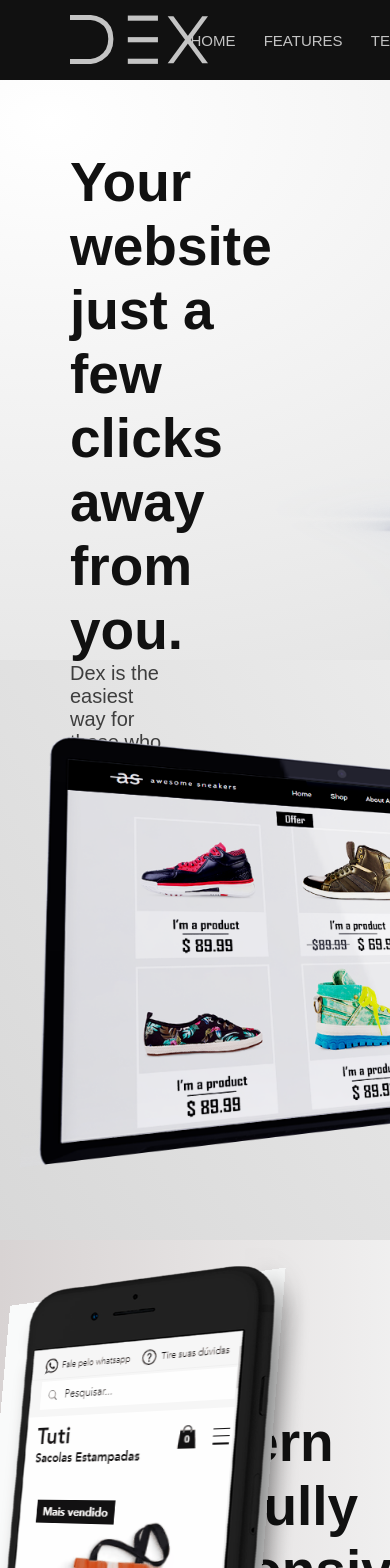
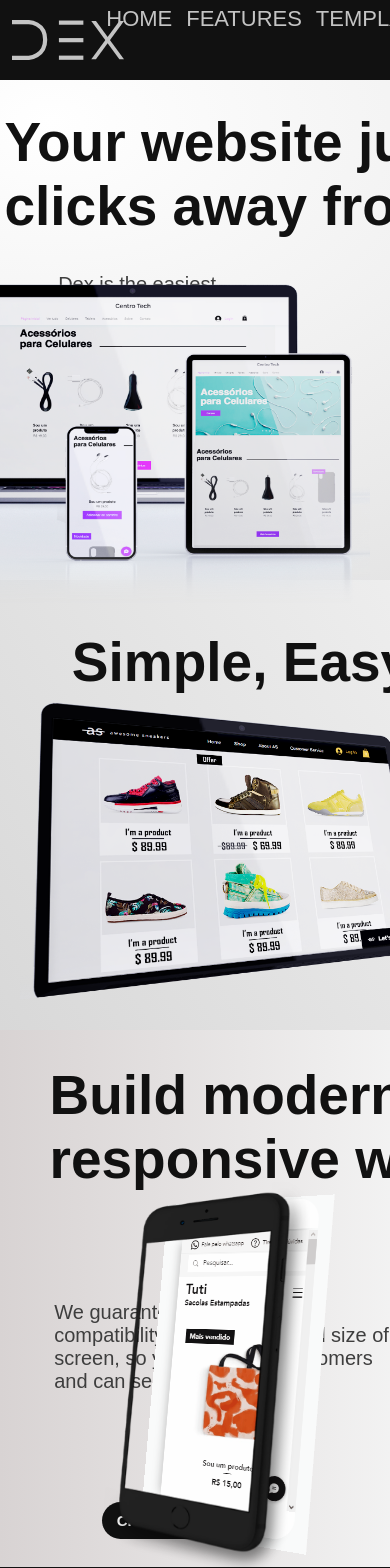
Before and after one commit to arthuryan08/Dex, a React (Create React App) app: page / in a window 390 px wide. Shown: the top 1568 px of the page. Built offline with nearby package versions, Linux system fonts and the light colour scheme.

Commit message:
Responsive laptop and tablet

```diff
--- a/src/App.js
+++ b/src/App.js
@@ -34,13 +34,13 @@ export const App = () => {
       <C.MainContent2>
         <C.Mockup2 src={Mockup2} />
         <C.ContentTextArea2>
-          <C.Text1>Simple, Easy and Fast.</C.Text1>
-          <C.Text2>
+          <C.Text3>Simple, Easy and Fast.</C.Text3>
+          <C.Text4>
             Out of time? Create a professional website in minutes. No code,
             seriously. <br />
             Don't worry about the price, it's completely free until your first
             sale.
-          </C.Text2>
+          </C.Text4>
           <Button BGColor TxtColor>
             GET STARTED NOW
           </Button>
@@ -48,11 +48,11 @@ export const App = () => {
       </C.MainContent2>
       <C.MainContent3>
         <C.ContentTextArea3>
-          <C.Text1>Build modern and fully responsive websites.</C.Text1>
-          <C.Text2>
+          <C.Text5>Build modern and fully responsive websites.</C.Text5>
+          <C.Text6>
             We guarantee your website's compatibility with any type and size of
             screen, so you don't lose customers and can serve any audience.
-          </C.Text2>
+          </C.Text6>
           <Button BGColor TxtColor>
             CREATE MY WEBSITE
           </Button>
--- a/src/AppStyles.js
+++ b/src/AppStyles.js
@@ -1,4 +1,5 @@
 import styled from "styled-components";
+import { device } from "./device";
 
 export const Container = styled.div`
   min-height: 100vh;
@@ -14,6 +15,10 @@ export const MainContent1 = styled.main`
     radial-gradient(farthest-corner at 51px 41px, #ffffff 0%, #dedede 100%) 0%
     0% no-repeat padding-box;
   display: flex;
+  @media ${device.tablet} {
+    height: 500px;
+    width: 768px;
+  }
 `;
 
 export const ContentTextArea = styled.div`
@@ -24,22 +29,55 @@ export const ContentTextArea = styled.div`
   justify-content: space-between;
   align-items: center;
   padding: 70px 0 0 70px;
+
+  @media ${device.laptop} {
+    padding: 70px 0 0 50px;
+  }
+  @media ${device.tablet} {
+    width: 35%;
+    align-items: center;
+    padding: 30px 0 0 50px;
+    height: 420px;
+  }
 `;
 export const Text1 = styled.p`
   font-size: 55px;
   font-weight: bold;
   color: #111111;
+  margin-bottom: 20px;
+  @media ${device.tablet} {
+    width: 700px;
+    margin-left: 390px;
+  }
 `;
 export const Text2 = styled.p`
   font-size: 20px;
   font-family: "Avant Garde BQ", sans-serif;
   padding-right: 98px;
+  margin-bottom: 20px;
+  @media ${device.tablet} {
+    width: 120%;
+    margin-left: 60px;
+  }
 `;
 
 export const Mockup1 = styled.img`
   width: 789px;
   height: 562px;
-  margin-top: 70px;
+  top: 164px;
+  right: 0%;
+  position: absolute;
+  @media ${device.laptop} {
+    width: 739px;
+    height: 512px;
+    right: 0%;
+  }
+  @media ${device.tablet} {
+    top: 280px;
+    right: 20px;
+    width: 500px;
+    height: 330px;
+  }
 `;
 
 // main content 2
@@ -52,12 +90,33 @@ export const MainContent2 = styled.div`
   padding: 60px 20px;
   align-items: center;
   justify-content: space-between;
+
+  @media ${device.laptop}{
+    padding: 60px 0;
+  }
+  @media ${device.tablet} {
+    width: 75%;
+    height: 450px;
+    padding: 10px;
+  }
 }
 
 `;
 
 export const Mockup2 = styled.img`
   height: 435px;
+  margin-left: 70px;
+
+  @media ${device.laptop} {
+    height: 385;
+    margin-left: 40px;
+  }
+  @media ${device.tablet} {
+    height: 300px;
+    position: absolute;
+    top: 700px;
+    left: -20px;
+  }
 `;
 export const ContentTextArea2 = styled.div`
   display: flex;
@@ -67,6 +126,34 @@ export const ContentTextArea2 = styled.div`
   padding: 80px 40px 40px 40px;
   width: 43%;
   height: 480px;
+  @media ${device.laptop} {
+    padding: 30px 0 30px 20px;
+  }
+  @media ${device.tablet} {
+    margin-left: 430px;
+    height: 350px;
+    padding: 0;
+  }
+`;
+export const Text3 = styled.p`
+  font-size: 55px;
+  font-weight: bold;
+  color: #111111;
+  margin-bottom: 20px;
+  @media ${device.tablet} {
+    width: 700px;
+    margin-left: -300px;
+  }
+`;
+export const Text4 = styled.p`
+  font-size: 20px;
+  font-family: "Avant Garde BQ", sans-serif;
+  padding-right: 98px;
+  margin-bottom: 20px;
+  @media ${device.tablet} {
+    width: 100%;
+    padding: 0 10px;
+  }
 `;
 
 // main content 3
@@ -80,6 +167,16 @@ export const MainContent3 = styled.div`
   align-items: center;
   justify-content: space-between;
   padding: 0 132px;
+
+  @media ${device.laptop} {
+    padding: 0 70px;
+    height: 496;
+  }
+  @media ${device.tablet} {
+    padding: 0 9px;
+    width: 768px;
+    height: 537px;
+  }
 `;
 export const ContentTextArea3 = styled.div`
   display: flex;
@@ -87,14 +184,55 @@ export const ContentTextArea3 = styled.div`
   justify-content: space-between;
   align-items: flex-start;
   width: 46%;
-  height: 434px;
+  height: 561px;
+
+  @media ${device.laptop} {
+    height: 450px;
+  }
+  @media ${device.tablet} {
+    height: 471px;
+    width: 50%;
+    align-items: center;
+  }
 `;
+export const Text5 = styled.p`
+  font-size: 55px;
+  font-weight: bold;
+  color: #111111;
+  margin-bottom: 20px;
+  @media ${device.tablet} {
+    width: 700px;
+    margin-left: 406px;
+  }
+`;
+export const Text6 = styled.p`
+  font-size: 20px;
+  font-family: "Avant Garde BQ", sans-serif;
+  padding-right: 98px;
+  margin-bottom: 20px;
+  @media ${device.tablet} {
+    width: 90%;
+    margin-left: 53px;
+    padding: 0;
+  }
+`;
+
 export const Div3d = styled.div`
   width: 409px;
   height: 559px;
   perspective: 1000px;
   position: absolute;
   right: 10%;
+
+  @media ${device.laptop} {
+    right: 5%;
+  }
+  @media ${device.tablet} {
+    width: 220px;
+    height: 341px;
+    right: 10%;
+    top: 1198px;
+  }
 `;
 
 export const Mockup3 = styled.img`
@@ -102,13 +240,25 @@ export const Mockup3 = styled.img`
   height: 100%;
   transform-style: preserve-3d;
   transform: rotate3d(1, -9, 1, 35deg);
+  @media ${device.tablet} {
+    width: 203px;
+  }
 `;
 export const Case = styled.img`
   position: absolute;
   z-index: 1;
-  width: 410px;
-  top: 1248px;
+  width: 414px;
+  top: 1250px;
   right: 10%;
+
+  @media ${device.laptop} {
+    right: 5%;
+  }
+  @media ${device.tablet} {
+    width: 244px;
+    right: 55px;
+    top: 1182px;
+  }
 `;
 
 //TipsBar
@@ -122,6 +272,9 @@ export const TipsBar = styled.div`
   padding: 30px;
   color: #ffffff;
   z-index: 2;
+  @media ${device.tablet} {
+    width: 768px;
+  }
 `;
 export const TipContent = styled.div`
   display: flex;
@@ -129,6 +282,10 @@ export const TipContent = styled.div`
   justify-content: space-between;
   width: 306px;
   height: 90px;
+  @media ${device.tablet} {
+    padding: 10px;
+    height: 150px;
+  }
 `;
 export const TipText1 = styled.p`
   font-size: 19px;
@@ -146,6 +303,9 @@ export const SignUpArea = styled.div`
   display: flex;
   flex-direction: column;
   align-items: center;
+  @media ${device.tablet} {
+    width: 768px;
+  }
 `;
 export const SignUpText1 = styled.p`
   font-size: 55px;
@@ -217,6 +377,13 @@ export const Footer = styled.footer`
   color: #c4c4c4;
   justify-content: space-between;
   padding: 50px 70px 20px 70px;
+  @media ${device.laptop} {
+    padding: 40px 40px 26px 40px;
+  }
+  @media ${device.tablet} {
+    width: 768px;
+    height: 255px;
+  }
 `;
 export const FooterDivLogo = styled.div`
   display: flex;
@@ -255,6 +422,9 @@ export const DivInfoTitle = styled.p`
   color: #ffffff;
   font-size: 20px;
   font-weight: bold;
+  @media ${device.tablet} {
+    font-size: 14px;
+  }
 `;
 
 export const DivInfoContent = styled.a`
@@ -265,4 +435,7 @@ export const DivInfoContent = styled.a`
   &:hover {
     color: #ffffff;
   }
+  @media ${device.tablet} {
+    font-size: 12px;
+  }
 `;
--- a/src/components/Button/index.js
+++ b/src/components/Button/index.js
@@ -1,5 +1,6 @@
 import React from "react";
 import styled from "styled-components";
+import  { device } from '../../device'
 
 const PersoButton = styled.button`
   color: ${(props) => props.TxtColor && `#FFFFFF`};
@@ -15,6 +16,9 @@ const PersoButton = styled.button`
   &:hover {
     filter: brightness(90%);
   }
+  @media ${device.tablet}{
+    font-size: 15px;
+  }
 `;
 
 export const Button = ({ children, TxtColor, BGColor }) => {
--- a/src/components/Header/styles.js
+++ b/src/components/Header/styles.js
@@ -1,4 +1,5 @@
 import styled from "styled-components";
+import { device } from "../../device";
 
 export const Container = styled.div`
   min-height: 100vh;
@@ -14,10 +15,21 @@ export const Header = styled.header`
   align-items: flex-end;
   background-color: #111111;
   position: relative;
+
+  @media ${device.laptop} {
+    padding: 12px 50px;
+  }
+  @media ${device.tablet} {
+    width: 75%;
+    padding: 0 12px 20px 12px;
+  }
 `;
 export const Logo = styled.img`
   height: 57px;
   width: 138px;
+  @media ${device.tablet} {
+    height: 40px;
+  }
 `;
 export const NavBar = styled.nav`
   justify-content: center;
@@ -33,25 +45,11 @@ export const NavBarLink = styled.a`
   &:hover {
     border-bottom: 2px solid #c4c4c4;
   }
-`;
-export const ProfileButton = styled.button`
-  background: none;
-  border: none;
-  display: flex;
-  align-items: center;
-  color: #5a5a5a;
-  cursor: pointer;
-`;
-export const ProfileImg = styled.div`
-  height: 31px;
-  width: 31px;
-`;
-export const ProfileSVG = styled.svg`
-  path {
-    fill: #5a5a5a;
+  @media ${device.laptop} {
+    font-size: 18px;
+  }
+  @media ${device.tablet} {
+    font-size: 22px;
+    margin: 0 1%;
   }
 `;
-export const ProfileText = styled.p`
-  font-size: 19px;
-  margin-left: 7px;
-`;
--- /dev/null
+++ b/src/device.js
@@ -0,0 +1,20 @@
+const size = {
+  mobileS: "320px",
+  mobileM: "375px",
+  mobileL: "425px",
+  tablet: "768px",
+  laptop: "1024px",
+  laptopL: "1440px",
+  desktop: "2560px",
+};
+
+export const device = {
+  mobileS: `(max-width: ${size.mobileS})`,
+  mobileM: `(max-width: ${size.mobileM})`,
+  mobileL: `(max-width: ${size.mobileL})`,
+  tablet: `(max-width: ${size.tablet})`,
+  laptop: `(max-width: ${size.laptop})`,
+  laptopL: `(max-width: ${size.laptopL})`,
+  desktop: `(max-width: ${size.desktop})`,
+  desktopL: `(max-width: ${size.desktop})`,
+};
```
Also changed, not shown: src/components/Header/index.js (+0 -18 lines).
